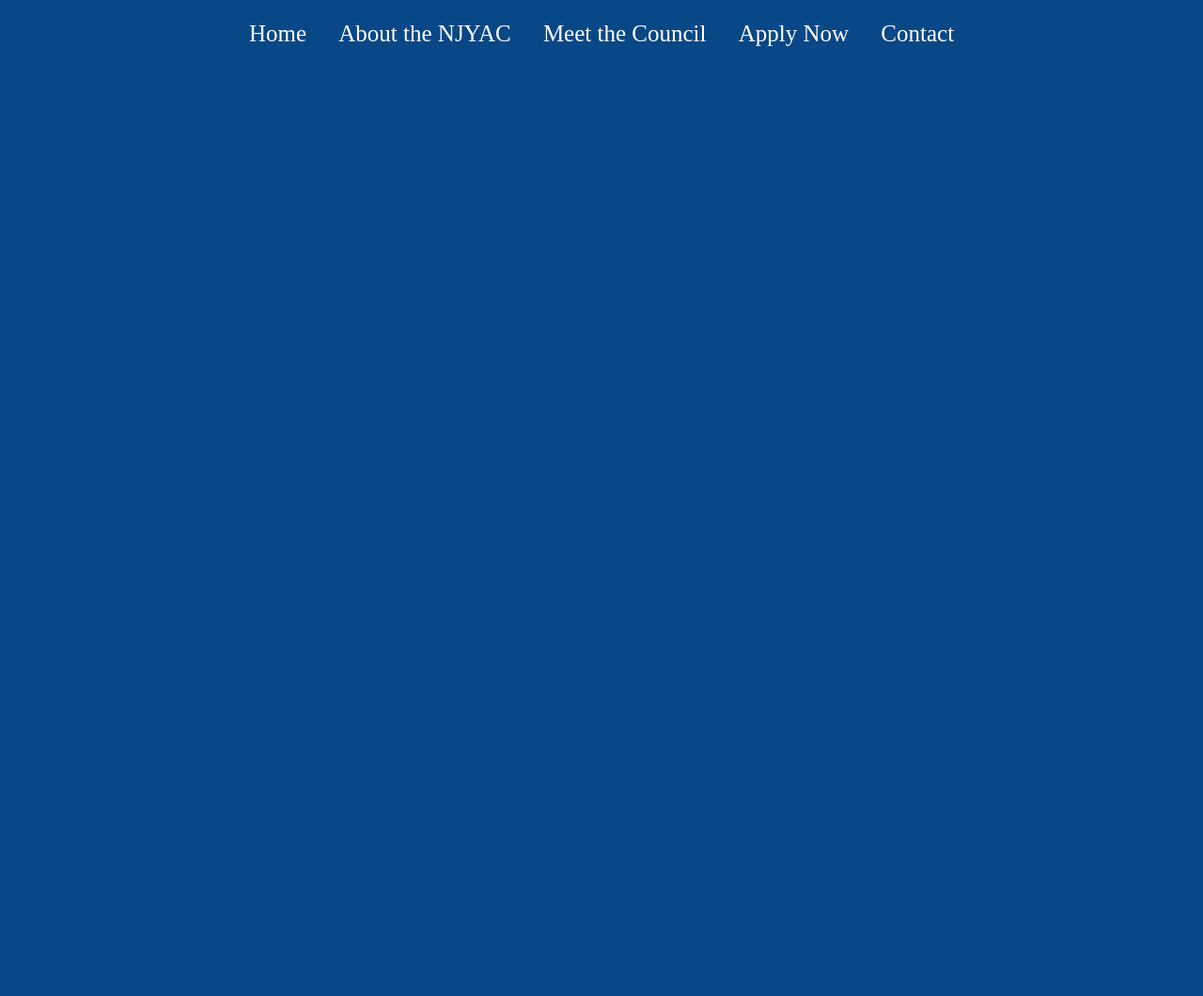
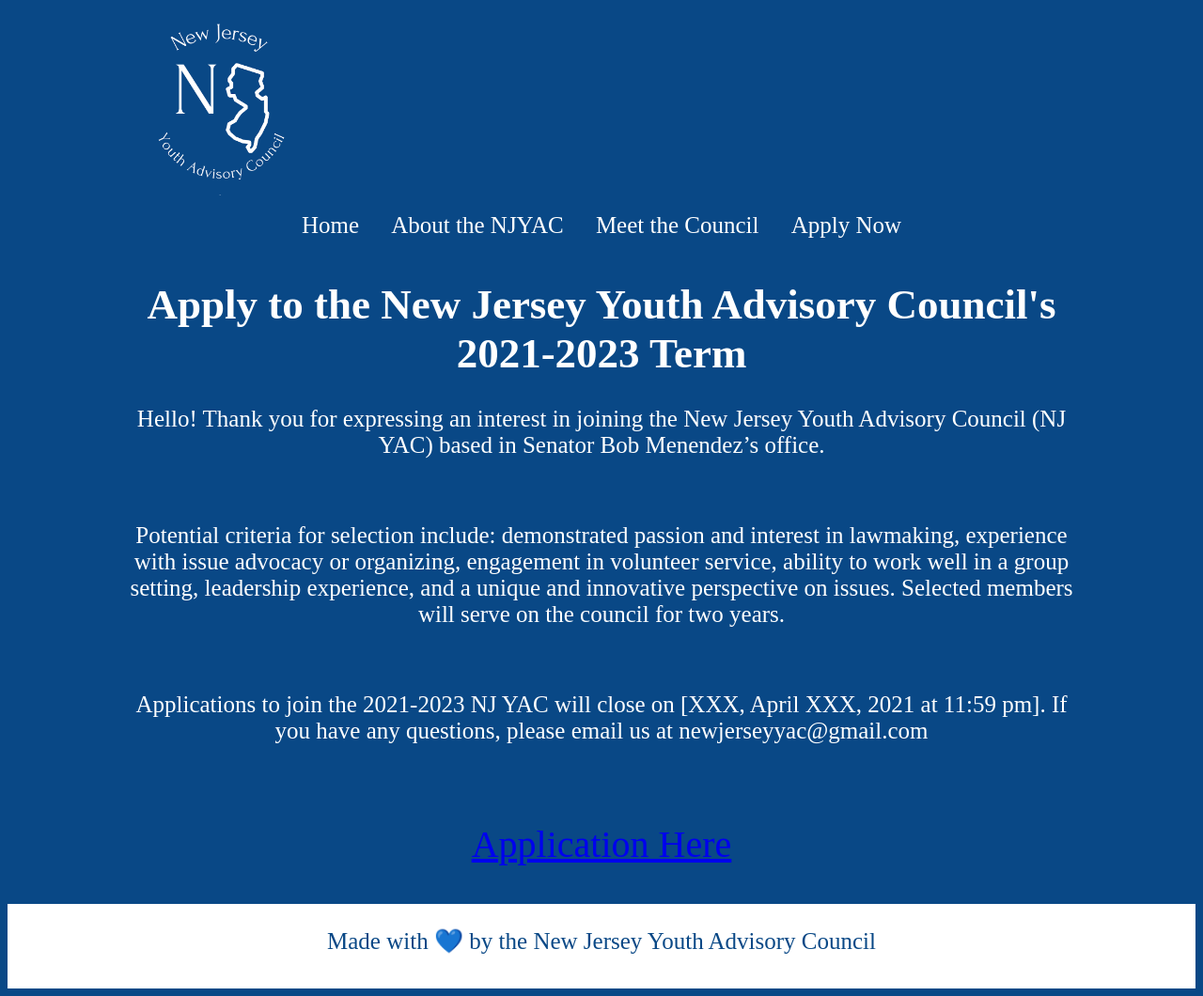
Before and after one commit to njyac/njyac.github.io, a plain HTML site: page apply.html in a window 1280 px wide. Shown: the whole page at 94% size. Before the commit the page ends 800 px from the top, so only its background shows below. Drawn offline with nearby package versions, Linux system fonts and the light colour scheme.

Commit message:
Added contact information + finalizations

```diff
--- a/apply.html
+++ b/apply.html
@@ -10,16 +10,35 @@
 
   <body>
     <script src="script.js"></script>
+     <body>
+    <script src="https://cdnjs.cloudflare.com/ajax/libs/jquery/3.4.1/jquery.min.js"></script>
+<div class="content">
+    <div>
+    <a href= "index.html">
+  <img id= "logo" src = "images/njyaclogo.png" alt= "New Jersey Youth Advisory Council Logo">
+  </a>
+  </div>
 
     <div class="nav-bar">
       <a class= "activeLink" href="index.html">Home</a>
       <a class= "inactiveLink" href="about.html">About the NJYAC</a>
       <a class= "inactiveLink" href="meetTheCouncil.html">Meet the Council</a>
       <a class= "inactiveLink" href="apply.html">Apply Now</a>
-      <a class= "inactiveLink" href="contact.html">Contact</a>
     </div>
-<!--
+
+<h1 class= "welcome">Apply to the New Jersey Youth Advisory Council's 2021-2023 Term</h1>
+<p class= "apply-now-description">Hello! Thank you for expressing an interest in joining the New Jersey Youth Advisory Council (NJ YAC) based in Senator Bob Menendez’s office.</p></br>
+<p class= "apply-now-description">Potential criteria for selection include: demonstrated passion and interest in lawmaking, experience with issue advocacy or organizing, engagement in volunteer service, ability to work well in a group setting, leadership experience, and a unique and innovative perspective on issues. Selected members will serve on the council for two years. </p></br>
+
+<p class= "apply-now-description">Applications to join the 2021-2023 NJ YAC will close on [XXX, April XXX, 2021 at 11:59 pm]. If you have any questions, please email us at newjerseyyac@gmail.com</p></br>
+
+<p class ="link" style="text-align:center">
+    <a href="https://airtable.com/shrjsVvZ0nKiPqBVg">Application Here</a>
+</p>
+</div>
+
+
+
 <div class="footer">
   <footer> Made with 💙 by the New Jersey Youth Advisory Council</footer>
   </div>
-  -->
--- a/style.css
+++ b/style.css
@@ -60,6 +60,8 @@ div.nav-bar a {
 
 .welcome {
   font-size: 45px;
+  color: white;
+  text-align: center;
 }
 
 .mission-and-vision {
@@ -371,3 +373,21 @@ html[xmlns] .clearfix {
   justify-content: center;
   color: white;
 }
+
+.apply-now-description {
+text-align: center;
+color: white;
+font-size:25px;
+
+}
+
+.link {
+text-align: center;
+color: white;
+font-size:40px;
+}
+
+a:visited {
+ text-decoration: none;
+ color: white;
+}
```
Also changed, not shown: about.html (+3 -2 lines), index.html (+1 -1 lines), meetTheCouncil.html (+0 -1 lines), contact.html (deleted).
